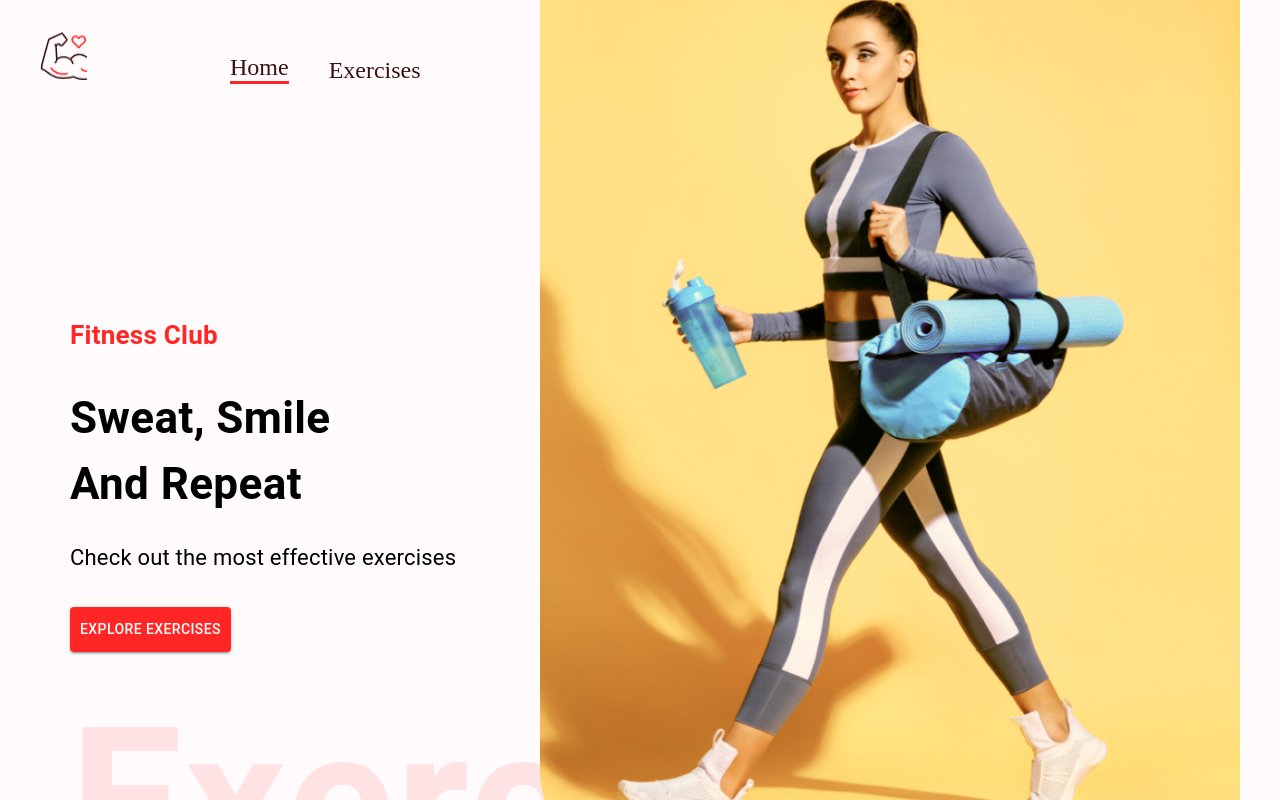
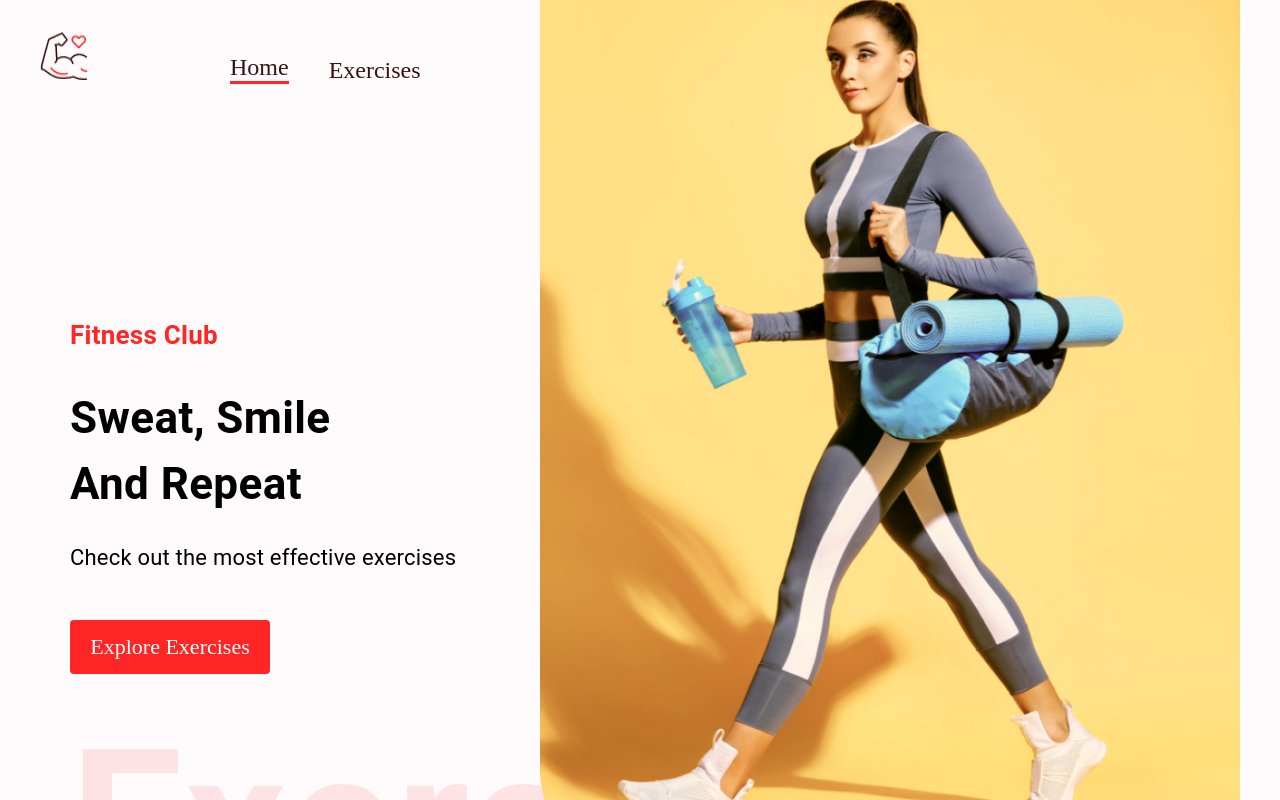
Before and after one commit to CamrynBowWow/exercise_fitness_app, a React (Create React App) app: page / in a window 1280 px wide. Shown: the top 800 px of the page. Built offline with nearby package versions, Linux system fonts and the light colour scheme.

Commit message:
HeroBanner with Stack instead of Button tag

```diff
--- a/src/components/HeroBanner.js
+++ b/src/components/HeroBanner.js
@@ -11,12 +11,31 @@ const HeroBanner = () => {
 			<Typography fontWeight='700' sx={{ fontSize: { lg: '44px', xs: '40px' }, cursor: 'default' }} mb='23px' mt='30px'>
 				Sweat, Smile <br /> And Repeat
 			</Typography>
-			<Typography fontSize='22px' lineHeight='35px' mb={4} sx={{ cursor: 'default' }}>
+			<Typography fontSize='22px' lineHeight='35px' sx={{ cursor: 'default' }}>
 				Check out the most effective exercises
 			</Typography>
-			<Button variant='contained' color='error' href='#exercises' sx={{ backgroundColor: '#FF2625', padding: '10px' }}>
+			{/* <Button variant='contained' color='error' href='#exercises' sx={{ backgroundColor: '#FF2625', padding: '10px' }}>
 				Explore Exercises
-			</Button>
+			</Button> */}
+			<Stack>
+				<a
+					href='#exercises'
+					style={{
+						marginTop: '45px',
+						textDecoration: 'none',
+						width: '200px',
+						textAlign: 'center',
+						background: '#FF2625',
+						padding: '14px',
+						fontSize: '22px',
+						textTransform: 'none',
+						color: 'white',
+						borderRadius: '4px',
+					}}
+				>
+					Explore Exercises
+				</a>
+			</Stack>
 			<Typography fontWeight={600} color='#FF2625' sx={{ opacity: 0.1, display: { lg: 'block', xs: 'none' }, cursor: 'default' }} fontSize='200px'>
 				Exercise
 			</Typography>
```
